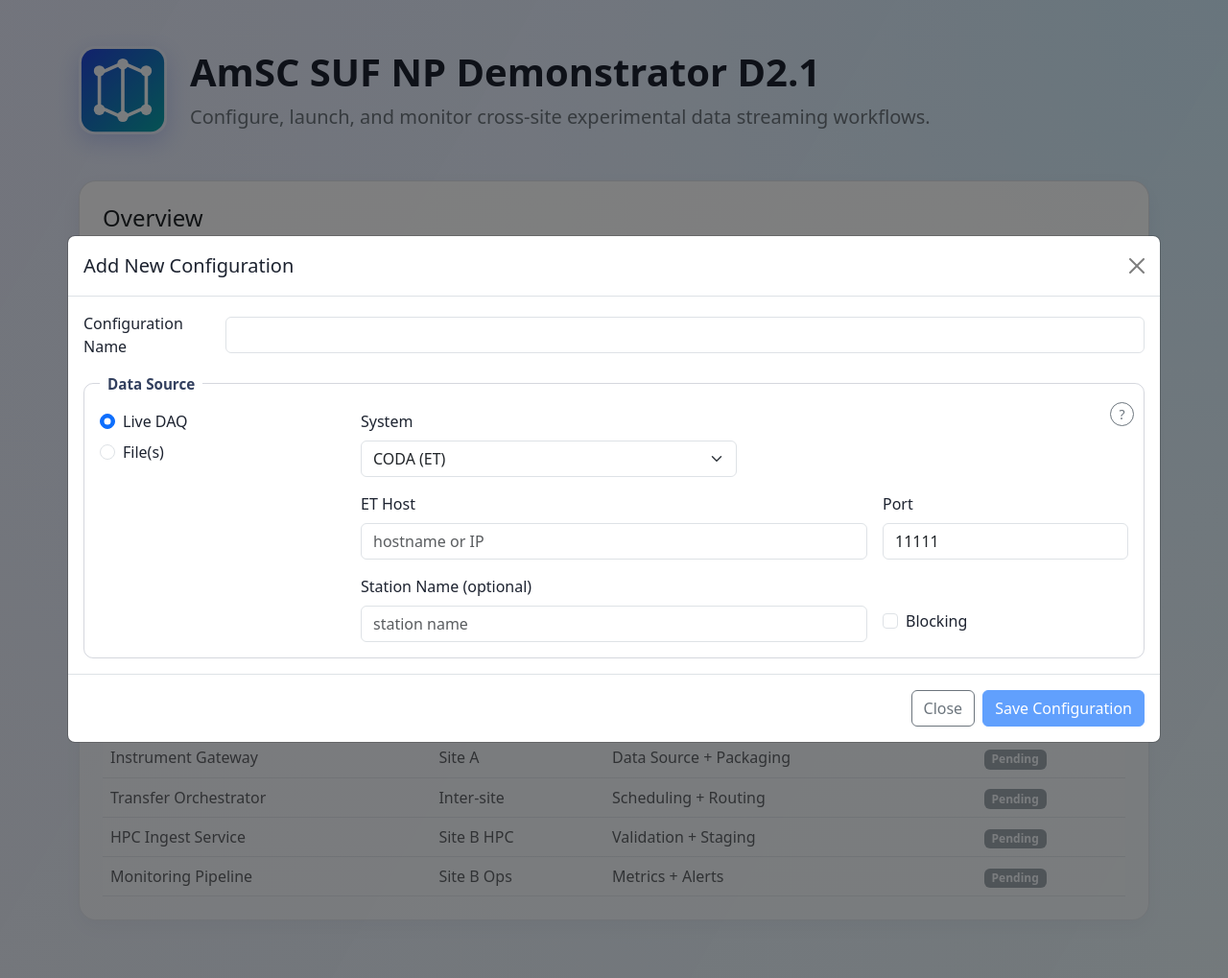
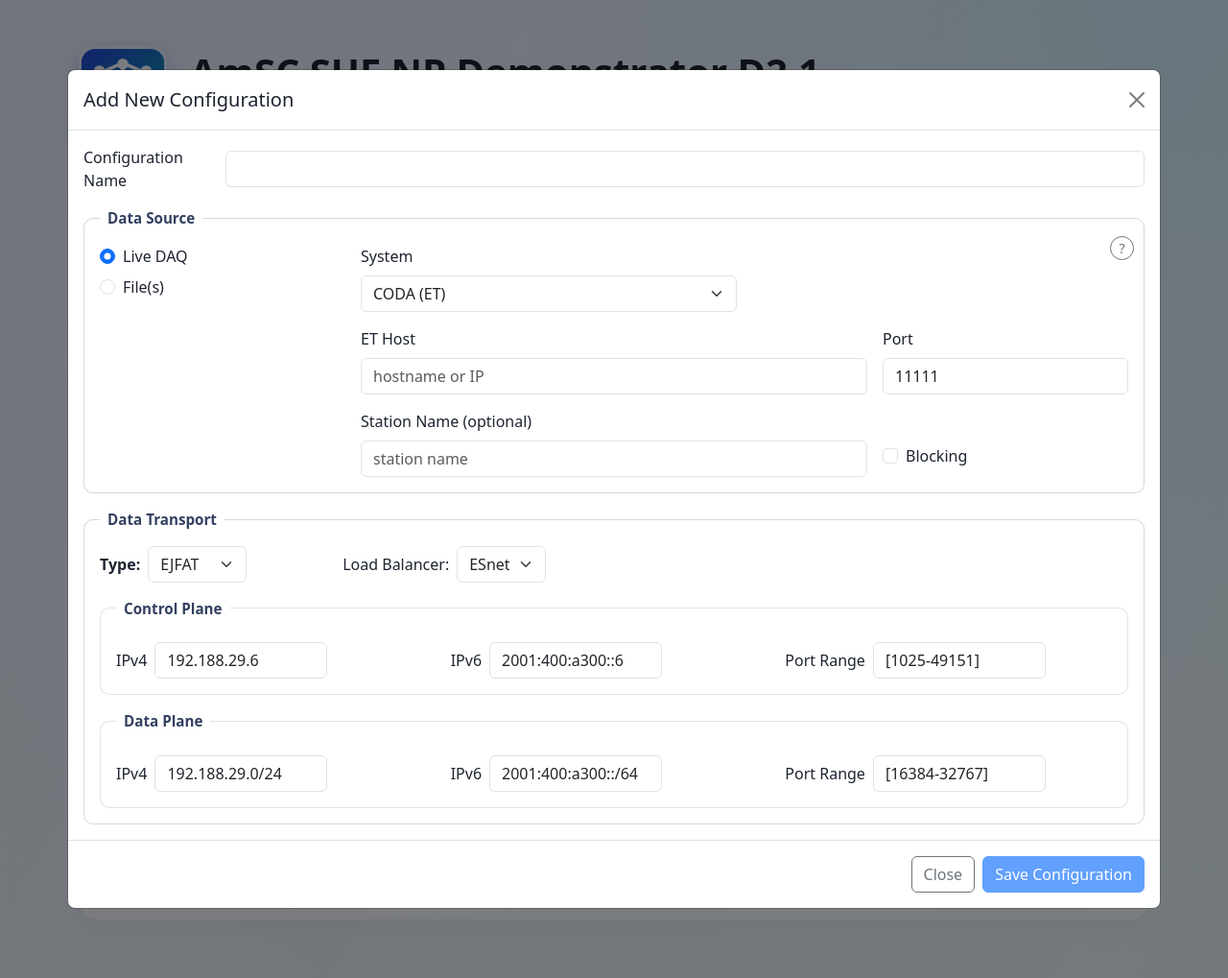
Before and after one commit to atif4461/AmSC_SUF_IP, a Flask app: page / in a window 1280 px wide, after a click on "Add New...". Shown: the whole page at 96% size. Run offline with Flask 3, Linux system fonts and the light colour scheme; data that the repository does not hold is empty; some libraries are stand-ins or nearby versions.

Commit message:
Added Data Transport section of config.

```diff
--- a/SUF_D2/D2.1/app.py
+++ b/SUF_D2/D2.1/app.py
@@ -199,6 +199,7 @@ def create_app() -> Flask:
             "name": config_name,
             "savedFrom": str(launch_cwd),
             "dataSource": payload.get("dataSource", {}),
+            "dataTransport": payload.get("dataTransport", {}),
         }
 
         output_path.write_text(_to_yaml(yaml_payload) + "\n", encoding="utf-8")
--- a/SUF_D2/D2.1/static/app.js
+++ b/SUF_D2/D2.1/static/app.js
@@ -30,6 +30,18 @@
   const filesRegex = document.getElementById("files-regex");
   const filesLoop = document.getElementById("files-loop");
   const browseBtn = document.getElementById("browse-btn");
+
+  const transportType = document.getElementById("transport-type");
+  const loadBalancerRow = document.getElementById("load-balancer-row");
+  const ejfatPanel = document.getElementById("ejfat-panel");
+  const globusPanel = document.getElementById("globus-panel");
+  const loadBalancer = document.getElementById("load-balancer");
+  const controlIpv4 = document.getElementById("control-ipv4");
+  const controlIpv6 = document.getElementById("control-ipv6");
+  const controlPorts = document.getElementById("control-ports");
+  const dataIpv4 = document.getElementById("data-ipv4");
+  const dataIpv6 = document.getElementById("data-ipv6");
+  const dataPorts = document.getElementById("data-ports");
 
   const filesystemModalEl = document.getElementById("filesystemModal");
   const filesystemModalLabel = document.getElementById("filesystemModalLabel");
@@ -132,10 +144,14 @@
     const selectedFiles = Array.isArray(files.files) ? files.files : [];
 
     const hasWildcard = selectedFiles.some((entry) => entry.includes("*"));
-    const filesList = selectedFiles.length ? selectedFiles.join(", ") : "*";
-    const filesPart = hasWildcard
-      ? `Files: ${truncateText(filesList, 70)}`
-      : `Files (${selectedFiles.length}): ${truncateText(filesList, 70)}`;
+    let filesPart = "Files: *";
+
+    if (selectedFiles.length) {
+      const filesList = selectedFiles.join(", ");
+      filesPart = hasWildcard
+        ? `Files: ${truncateText(filesList, 70)}`
+        : `Files (${selectedFiles.length}): ${truncateText(filesList, 70)}`;
+    }
 
     return `Filesystem | Path: ${path} | ${filesPart}`;
   };
@@ -193,6 +209,22 @@
           files: selectedFiles,
           loop: filesLoop.checked,
           dataId: dataIdLabel.textContent.trim(),
+        },
+      },
+      dataTransport: {
+        type: transportType.value,
+        ejfat: {
+          loadBalancer: loadBalancer.value,
+          controlPlane: {
+            ipv4: controlIpv4.value.trim(),
+            ipv6: controlIpv6.value.trim(),
+            ports: controlPorts.value.trim(),
+          },
+          dataPlane: {
+            ipv4: dataIpv4.value.trim(),
+            ipv6: dataIpv6.value.trim(),
+            ports: dataPorts.value.trim(),
+          },
         },
       },
     };
@@ -333,6 +365,34 @@
     }
   };
 
+  const setTransportPanel = () => {
+    const isEjfat = transportType.value === "ejfat";
+    loadBalancerRow.classList.toggle("d-none", !isEjfat);
+    ejfatPanel.classList.toggle("d-none", !isEjfat);
+    globusPanel.classList.toggle("d-none", isEjfat);
+  };
+
+  const applyLoadBalancerDefaults = (value) => {
+    if (value === "jlab") {
+      controlIpv4.value = "129.57.177.133";
+      controlIpv6.value = "-";
+      controlPorts.value = "[1025-49151]";
+
+      dataIpv4.value = "172.19.22.0.244";
+      dataIpv6.value = "-";
+      dataPorts.value = "[16384-32767]";
+      return;
+    }
+
+    controlIpv4.value = "192.188.29.6";
+    controlIpv6.value = "2001:400:a300::6";
+    controlPorts.value = "[1025-49151]";
+
+    dataIpv4.value = "192.188.29.0/24";
+    dataIpv6.value = "2001:400:a300::/64";
+    dataPorts.value = "[16384-32767]";
+  };
+
   const resetModalFields = () => {
     dataSourceLive.checked = true;
     dataSourceFiles.checked = false;
@@ -347,12 +407,18 @@
     filesRegex.value = "";
     filesLoop.checked = false;
 
+    transportType.value = "ejfat";
+    loadBalancer.value = "esnet";
+    applyLoadBalancerDefaults("esnet");
+
     setDataSourcePanel();
     setDaqSystemPanel();
+    setTransportPanel();
   };
 
   const applyConfigToForm = (config = {}) => {
     const dataSource = config.dataSource || {};
+    const dataTransport = config.dataTransport || {};
     const live = dataSource.live || {};
     const files = dataSource.files || {};
 
@@ -379,8 +445,27 @@
     filesLoop.checked = Boolean(files.loop);
     dataIdLabel.textContent = files.dataId || "-";
 
+    const transportTypeValue = dataTransport.type === "globus" ? "globus" : "ejfat";
+    transportType.value = transportTypeValue;
+
+    const ejfat = dataTransport.ejfat || {};
+    const loadBalancerValue = ejfat.loadBalancer === "jlab" ? "jlab" : "esnet";
+    loadBalancer.value = loadBalancerValue;
+    applyLoadBalancerDefaults(loadBalancerValue);
+
+    const controlPlane = ejfat.controlPlane || {};
+    const dataPlane = ejfat.dataPlane || {};
+
+    controlIpv4.value = controlPlane.ipv4 || controlIpv4.value;
+    controlIpv6.value = controlPlane.ipv6 || controlIpv6.value;
+    controlPorts.value = controlPlane.ports || controlPorts.value;
+    dataIpv4.value = dataPlane.ipv4 || dataIpv4.value;
+    dataIpv6.value = dataPlane.ipv6 || dataIpv6.value;
+    dataPorts.value = dataPlane.ports || dataPorts.value;
+
     setDataSourcePanel();
     setDaqSystemPanel();
+    setTransportPanel();
   };
 
   const setWorkflowActive = (active) => {
@@ -528,6 +613,14 @@
   dataSourceLive.addEventListener("change", setDataSourcePanel);
   dataSourceFiles.addEventListener("change", setDataSourcePanel);
   daqSystemSelect.addEventListener("change", setDaqSystemPanel);
+  transportType.addEventListener("change", () => {
+    setTransportPanel();
+    updateSaveButtonState();
+  });
+  loadBalancer.addEventListener("change", () => {
+    applyLoadBalancerDefaults(loadBalancer.value);
+    updateSaveButtonState();
+  });
 
   [
     configName,
@@ -541,6 +634,14 @@
     filesPath,
     filesRegex,
     filesLoop,
+    transportType,
+    loadBalancer,
+    controlIpv4,
+    controlIpv6,
+    controlPorts,
+    dataIpv4,
+    dataIpv6,
+    dataPorts,
   ].forEach((element) => {
     element.addEventListener("input", updateSaveButtonState);
     element.addEventListener("change", updateSaveButtonState);
--- a/SUF_D2/D2.1/static/styles.css
+++ b/SUF_D2/D2.1/static/styles.css
@@ -77,6 +77,32 @@ body {
   height: 1.6rem;
 }
 
+.transport-plane-box {
+  border: 1px solid rgba(45, 59, 90, 0.14);
+  border-radius: 10px;
+  background: rgba(255, 255, 255, 0.75);
+}
+
+.transport-plane-box > legend {
+  font-size: 0.95rem;
+  font-weight: 600;
+  color: #33405f;
+}
+
+.transport-select-narrow {
+  width: min(220px, 100%);
+}
+
+.transport-entry-short {
+  width: min(180px, 100%);
+}
+
+@media (min-width: 768px) {
+  .transport-top-row {
+    column-gap: 100px;
+  }
+}
+
 .fs-browser-list {
   max-height: 340px;
   overflow: auto;
--- a/SUF_D2/D2.1/templates/index.html
+++ b/SUF_D2/D2.1/templates/index.html
@@ -238,9 +238,15 @@
                         </div>
 
                         <div class="col-12">
-                          <button type="button" id="data-movement-btn" class="btn btn-outline-primary btn-sm">
-                            AmSC Data Movement ...
-                          </button>
+                          <div class="d-flex justify-content-between align-items-center gap-2">
+                            <button type="button" id="data-movement-btn" class="btn btn-outline-primary btn-sm">
+                              AmSC Data Movement ...
+                            </button>
+                            <div class="form-check ms-auto mb-0">
+                              <input id="files-loop" class="form-check-input" type="checkbox" />
+                              <label class="form-check-label" for="files-loop">Loop</label>
+                            </div>
+                          </div>
                         </div>
 
                         <div class="col-md-5">
@@ -257,12 +263,83 @@
                           </button>
                         </div>
 
+                      </div>
+                    </div>
+                  </div>
+                </fieldset>
+              </div>
+
+              <div class="col-12">
+                <fieldset class="data-source-box p-3">
+                  <legend class="float-none w-auto px-2 mb-0">Data Transport</legend>
+
+                  <div class="row g-3">
+                    <div class="col-12 d-flex flex-column flex-md-row align-items-md-center transport-top-row">
+                      <div class="d-flex flex-column flex-md-row align-items-md-center gap-2">
+                        <label for="transport-type" class="form-label mb-0 fw-semibold text-nowrap">Type:</label>
+                        <select id="transport-type" class="form-select transport-select-narrow">
+                          <option value="ejfat">EJFAT</option>
+                          <option value="globus">Globus</option>
+                        </select>
+                      </div>
+
+                      <div id="load-balancer-row" class="d-flex flex-column flex-md-row align-items-md-center gap-2">
+                        <label for="load-balancer" class="form-label mb-0 text-nowrap">Load Balancer:</label>
+                        <select id="load-balancer" class="form-select transport-select-narrow">
+                          <option value="esnet">ESnet</option>
+                          <option value="jlab">JLab</option>
+                          <option value="bnl" disabled>BNL</option>
+                        </select>
+                      </div>
+                    </div>
+
+                    <div id="ejfat-panel" class="col-12">
+                      <div class="row g-3">
                         <div class="col-12">
-                          <div class="form-check">
-                            <input id="files-loop" class="form-check-input" type="checkbox" />
-                            <label class="form-check-label" for="files-loop">Loop</label>
-                          </div>
+                          <fieldset class="transport-plane-box p-3">
+                            <legend class="float-none w-auto px-2 mb-2">Control Plane</legend>
+                            <div class="row g-2">
+                              <div class="col-md-4 d-flex flex-column flex-md-row align-items-md-center gap-2">
+                                <label for="control-ipv4" class="form-label mb-0 text-nowrap">IPv4</label>
+                                <input id="control-ipv4" class="form-control transport-entry-short" type="text" />
+                              </div>
+                              <div class="col-md-4 d-flex flex-column flex-md-row align-items-md-center gap-2">
+                                <label for="control-ipv6" class="form-label mb-0 text-nowrap">IPv6</label>
+                                <input id="control-ipv6" class="form-control transport-entry-short" type="text" />
+                              </div>
+                              <div class="col-md-4 d-flex flex-column flex-md-row align-items-md-center gap-2">
+                                <label for="control-ports" class="form-label mb-0 text-nowrap">Port Range</label>
+                                <input id="control-ports" class="form-control transport-entry-short" type="text" />
+                              </div>
+                            </div>
+                          </fieldset>
                         </div>
+
+                        <div class="col-12">
+                          <fieldset class="transport-plane-box p-3">
+                            <legend class="float-none w-auto px-2 mb-2">Data Plane</legend>
+                            <div class="row g-2">
+                              <div class="col-md-4 d-flex flex-column flex-md-row align-items-md-center gap-2">
+                                <label for="data-ipv4" class="form-label mb-0 text-nowrap">IPv4</label>
+                                <input id="data-ipv4" class="form-control transport-entry-short" type="text" />
+                              </div>
+                              <div class="col-md-4 d-flex flex-column flex-md-row align-items-md-center gap-2">
+                                <label for="data-ipv6" class="form-label mb-0 text-nowrap">IPv6</label>
+                                <input id="data-ipv6" class="form-control transport-entry-short" type="text" />
+                              </div>
+                              <div class="col-md-4 d-flex flex-column flex-md-row align-items-md-center gap-2">
+                                <label for="data-ports" class="form-label mb-0 text-nowrap">Port Range</label>
+                                <input id="data-ports" class="form-control transport-entry-short" type="text" />
+                              </div>
+                            </div>
+                          </fieldset>
+                        </div>
+                      </div>
+                    </div>
+
+                    <div id="globus-panel" class="col-12 d-none">
+                      <div class="alert alert-info mb-0" role="alert">
+                        Globus transport support comming soon.
                       </div>
                     </div>
                   </div>
```
